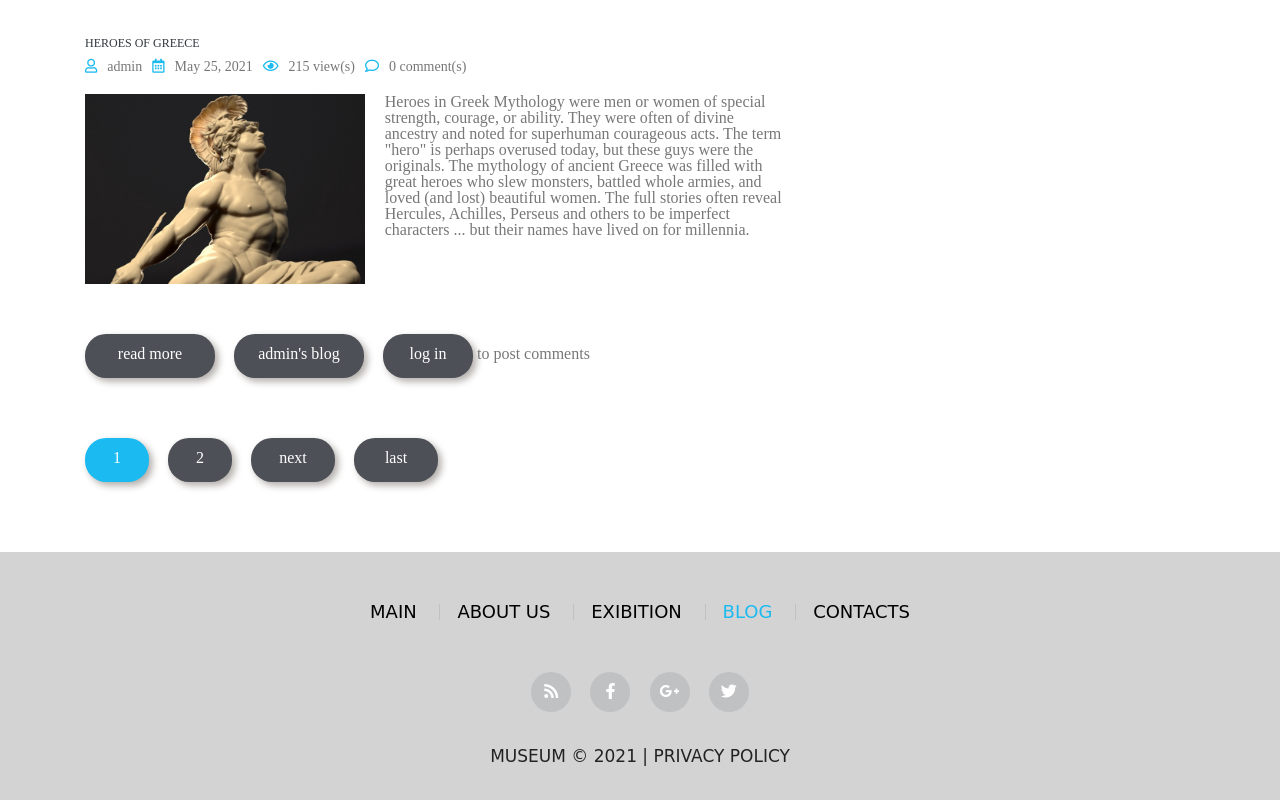
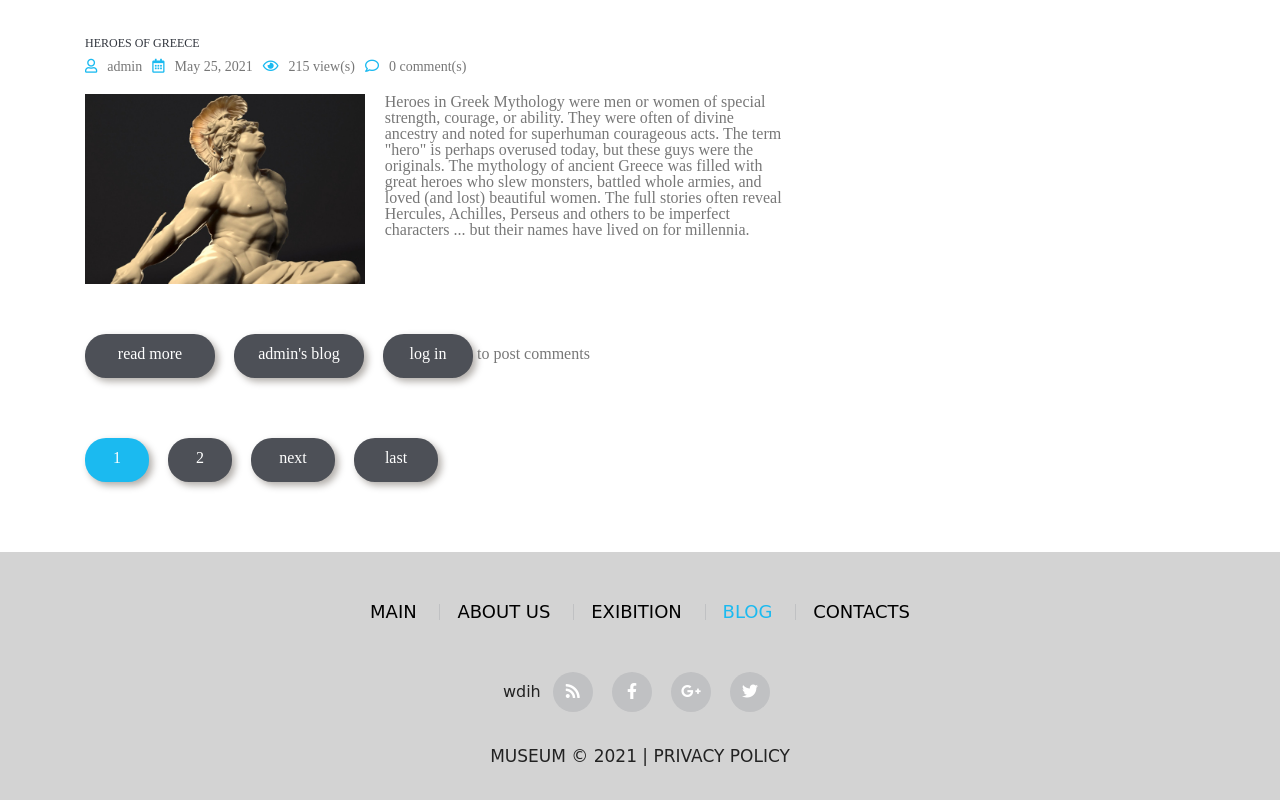
Before and after one commit to Zalesinski/Project, a plain HTML site: page blog.html in a window 1280 px wide. Shown: the part 1377-2177 px from the top of the page. Drawn offline with nearby package versions, Linux system fonts and the light colour scheme; a web font is replaced by a local one.

Commit message:
Привет

```diff
--- a/blog.html
+++ b/blog.html
@@ -256,7 +256,7 @@
                         </li>
                     </ul>
                 </nav>
-                <div class="footer__social">
+                <div class="footer__social">wdih
                     <a href="tel: +375296221935" class="footer__social-link">
                         <i class="fas fa-rss footer__social-img"></i>
                     </a>
```
